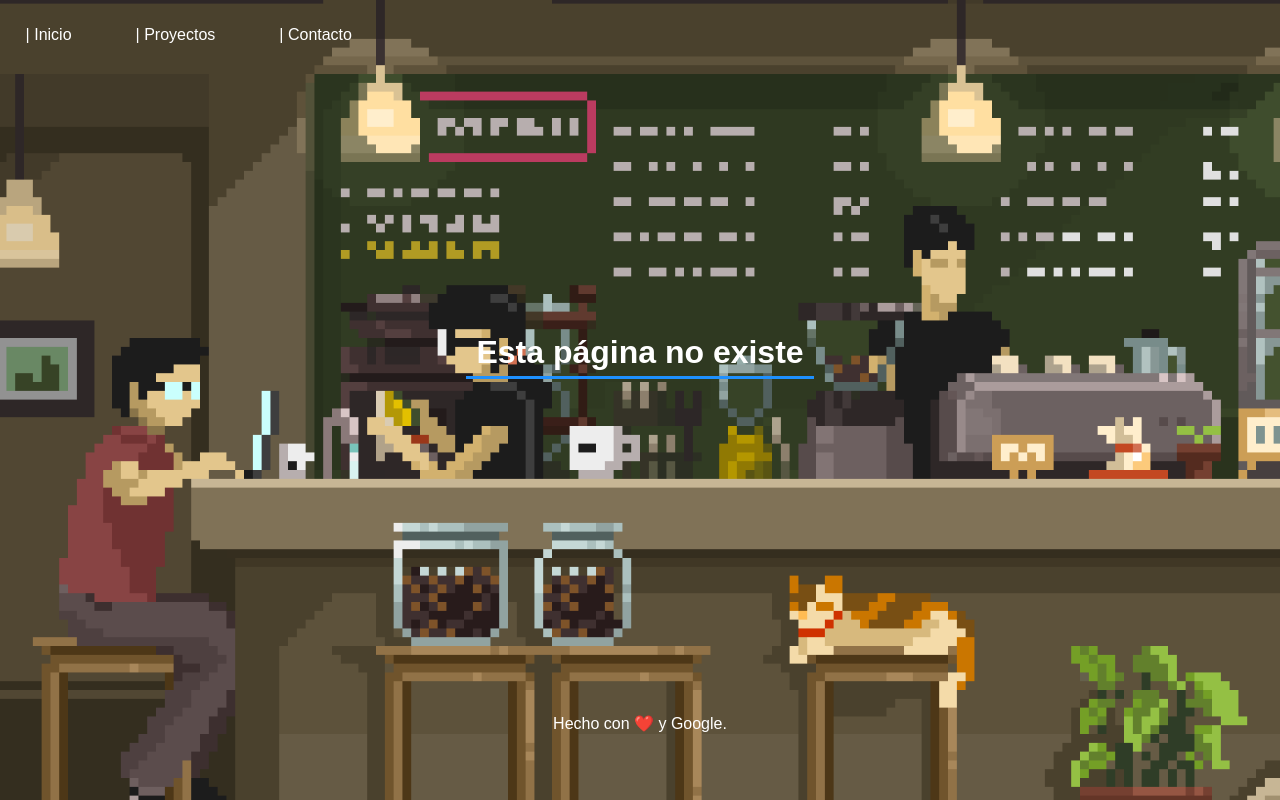
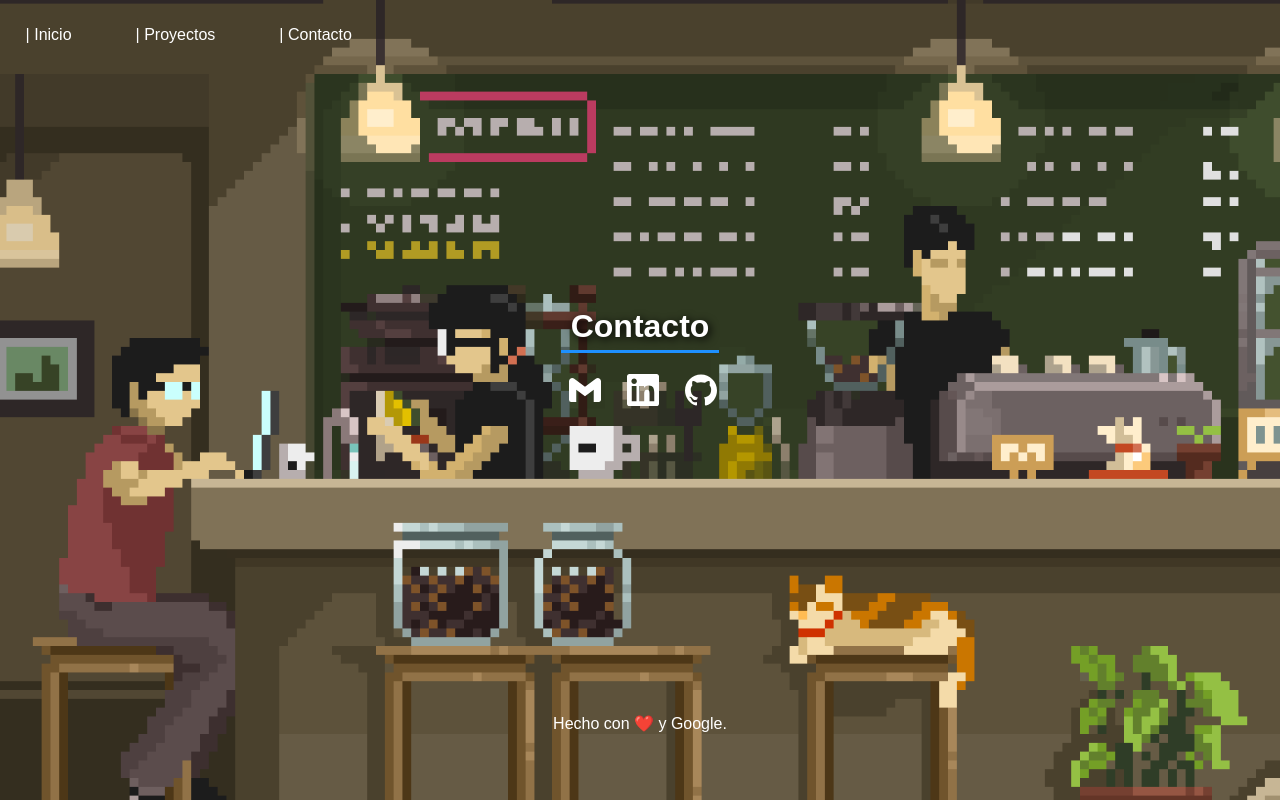
Before and after one commit to fvkugit/miweb, a React (Create React App) app: page /contacto in a window 1280 px wide. Built offline with nearby package versions, Linux system fonts and the light colour scheme.

Commit message:
Add Contact route

```diff
--- a/src/App.js
+++ b/src/App.js
@@ -2,6 +2,7 @@ import "./App.css";
 import { Routes, Route } from "react-router-dom";
 import Inicio from "./components/Inicio";
 import Proyectos from "./components/Proyectos";
+import Contact from "./components/Contact";
 import NotFound from "./components/NotFound";
 import Base from "./components/Base";
 
@@ -12,6 +13,7 @@ function App() {
         <Route path="/" element={<Base />}>
           <Route index element={<Inicio />} />
           <Route path="proyectos" element={<Proyectos />} />
+          <Route path="contacto" element={<Contact />} />
           <Route path="*" element={<NotFound />} />
         </Route>
       </Routes>
```
